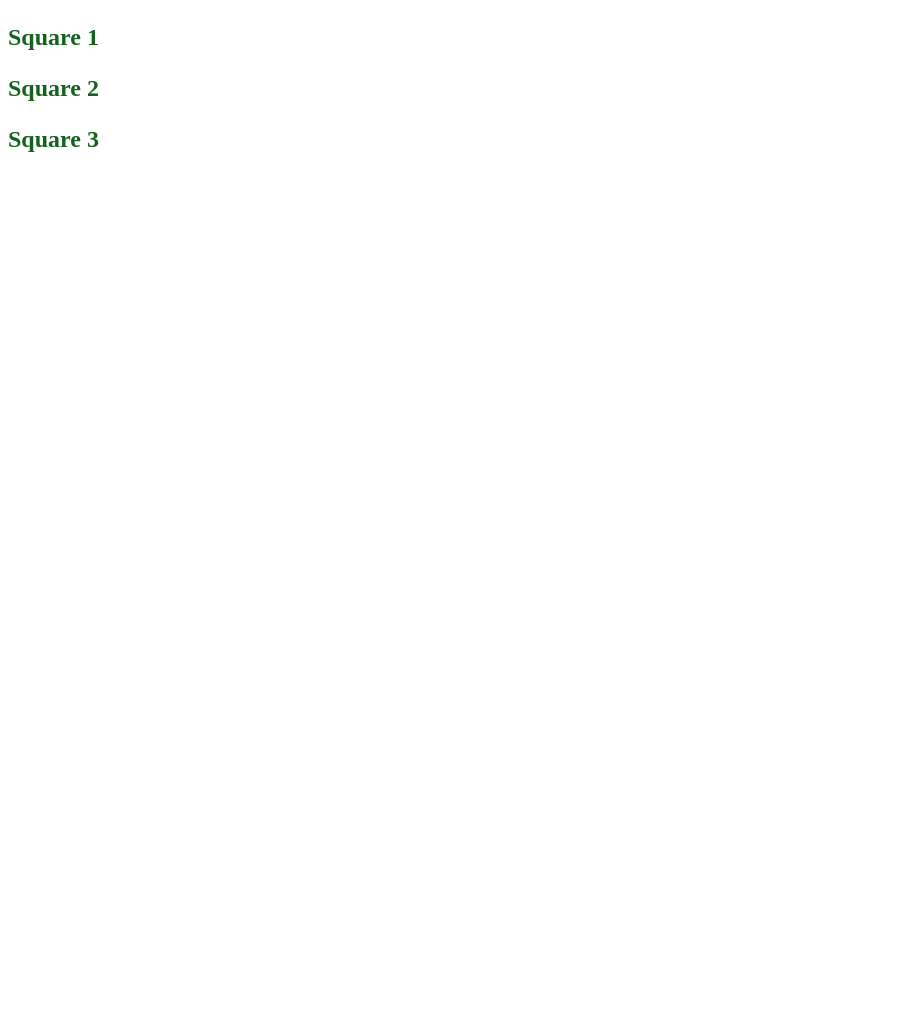
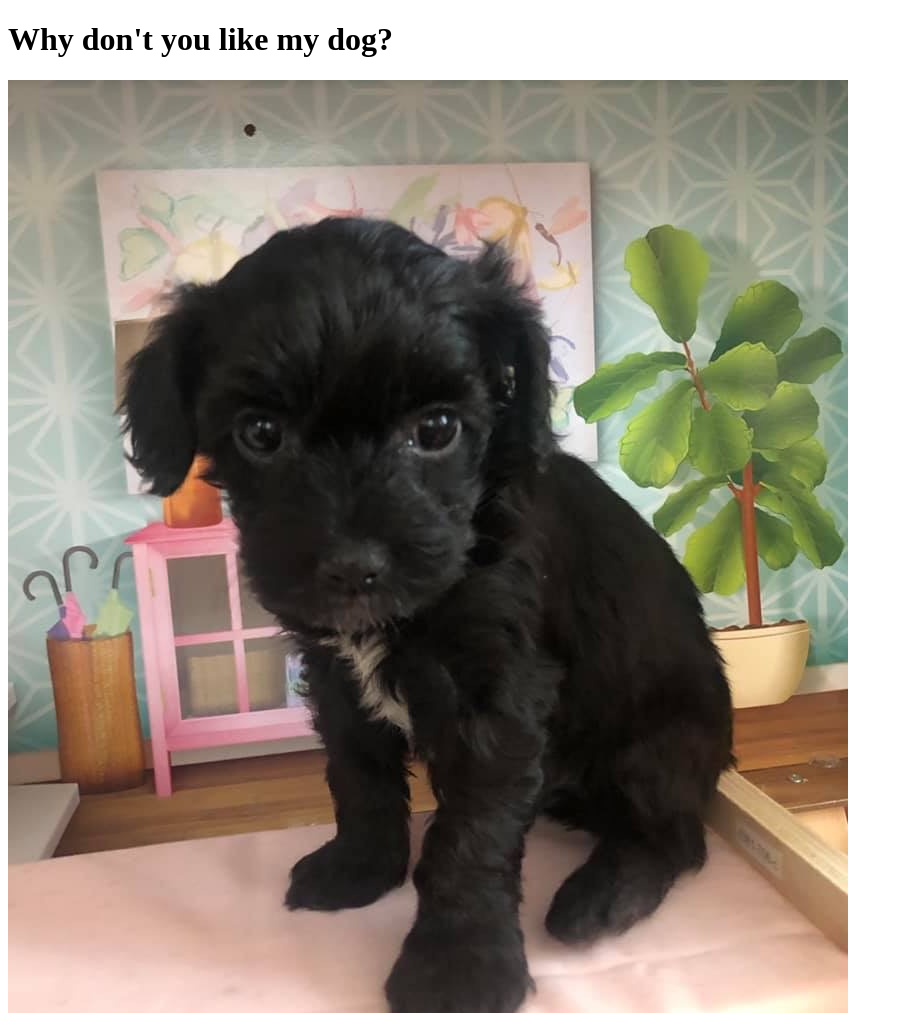
Before and after one commit to blaycock/MergeConflict-Practice, a plain HTML site: page index.html in a window 1280 px wide. Shown: the top 1013 px of the page, without its empty margins (0-903 px from the left). Before the commit the page ends 800 px from the top, so only its background shows below. Drawn offline with Linux system fonts and the light colour scheme.

Commit message:
added dog

```diff
--- a/index.html
+++ b/index.html
@@ -8,8 +8,7 @@
     <link rel="stylesheet" href="style.css">
 </head>
 <body>
-    <div><h3>Square 1</h3></div>
-    <div><h3>Square 2</h3></div>
-    <div><h3>Square 3</h3></div>
+    <h1>Why don't you like my dog?</h1>
+    <img src="charlie.jpg" alt="">
 </body>
 </html>
```
Also changed, not shown: charlie.jpg (added).
